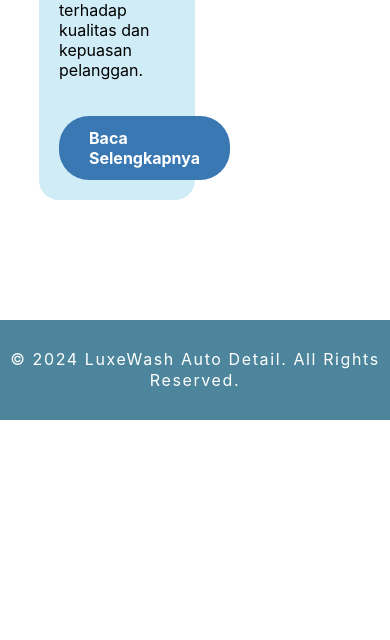
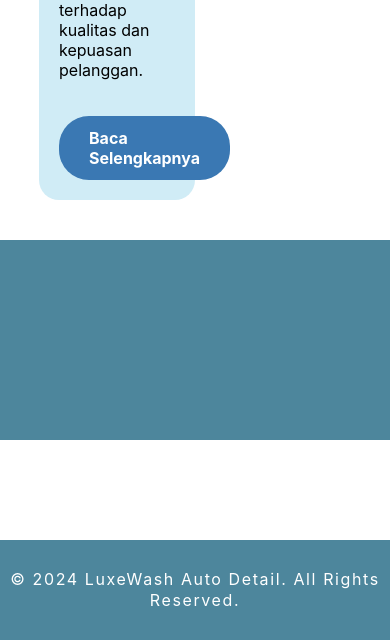
Before and after one commit to sigitgss004/desain_figmanew, a CodeIgniter 4 app: the page made by app/Views/Beranda.php in a window 390 px wide. Shown: the part 1876-2516 px from the top of the page. Before the commit the page ends 2296 px from the top, so only its background shows below. Run offline with PHP 8.4 and a stand-in for CodeIgniter, Linux system fonts and the light colour scheme; the template is opened without the code that fills it, so the values that code supplies are empty; some libraries are stand-ins or nearby versions.

Commit message:
16/10/2024

```diff
--- a/app/Views/Beranda.php
+++ b/app/Views/Beranda.php
@@ -105,7 +105,6 @@
 }
 
 
-
 .content-wrapper {
   background-color: #BFE1F2; /* Warna semi-transparan di belakang gambar */
   padding: 20px;
@@ -138,7 +137,7 @@
   text-align: center;
   font-size: 50px;
   font-weight: bold;
-  margin-top: 400px; /* Jarak atas ditambahkan di sini */
+  margin-top: 300px; /* Jarak atas ditambahkan di sini */
   margin-bottom: 10px; /* Margin bawah, sesuaikan jika perlu */
   color: #000000;
   position: relative;
@@ -178,7 +177,6 @@
 }
 
 
-
 .description {
   font-size: 20px;
   font-weight: normal;
@@ -189,7 +187,6 @@
   top: 40px; /* Geser teks ke bawah */
   left: 0px; /* Geser teks ke kiri */
 }
-
 
 
     .text-box-about {
@@ -256,6 +253,7 @@
   box-shadow: 0 4px 8px rgba(0, 0, 0, 0, ); /* Bayangan di sekitar elemen */
 }
 
+
 .about-text {
   width: 50%;
   background-color: #d0ecf6; /* Latar belakang untuk teks */
@@ -295,8 +293,6 @@
   height: auto; /* Memastikan gambar proporsional */
   object-fit: cover; /* Menjaga agar gambar tidak terdistorsi */
 }
-
-
 
     @media (max-width: 768px) {
       .content-wrapper {
@@ -363,6 +359,13 @@
   transform: scale(1.05); /* Efek zoom kecil saat hover */
 }
 
+.blue-background {
+  width: 100%;
+  height: 200px; /* Sesuaikan tinggi sesuai kebutuhan */
+  background-color: #4D869C; /* Warna biru yang diinginkan */
+  margin-top: 20px; /* Jarak dari elemen sebelumnya */
+}
+
 
     }
   </style>
@@ -394,8 +397,6 @@
   </div>
 </div>
 
-
-
  <!-- Teks "LuxeWash Auto Detail" -->
 <div class="centered-text">
 Kilau Sempurna, Perjalanan Luar Biasa
@@ -411,12 +412,15 @@ Kilau Sempurna, Perjalanan Luar Biasa
     <a href="#" class="read-more-btn">Baca Selengkapnya</a>
   </div>
 
+
   <!-- Gambar di sebelah teks -->
   <div class="about-image">
     <img src="/upload/fotocar.jpg" alt="Gambar tentang LuxeWash">
   </div>
 </div>
 
+<!-- Kotak background biru -->
+<div class="blue-background"></div>
 
 
 
```
